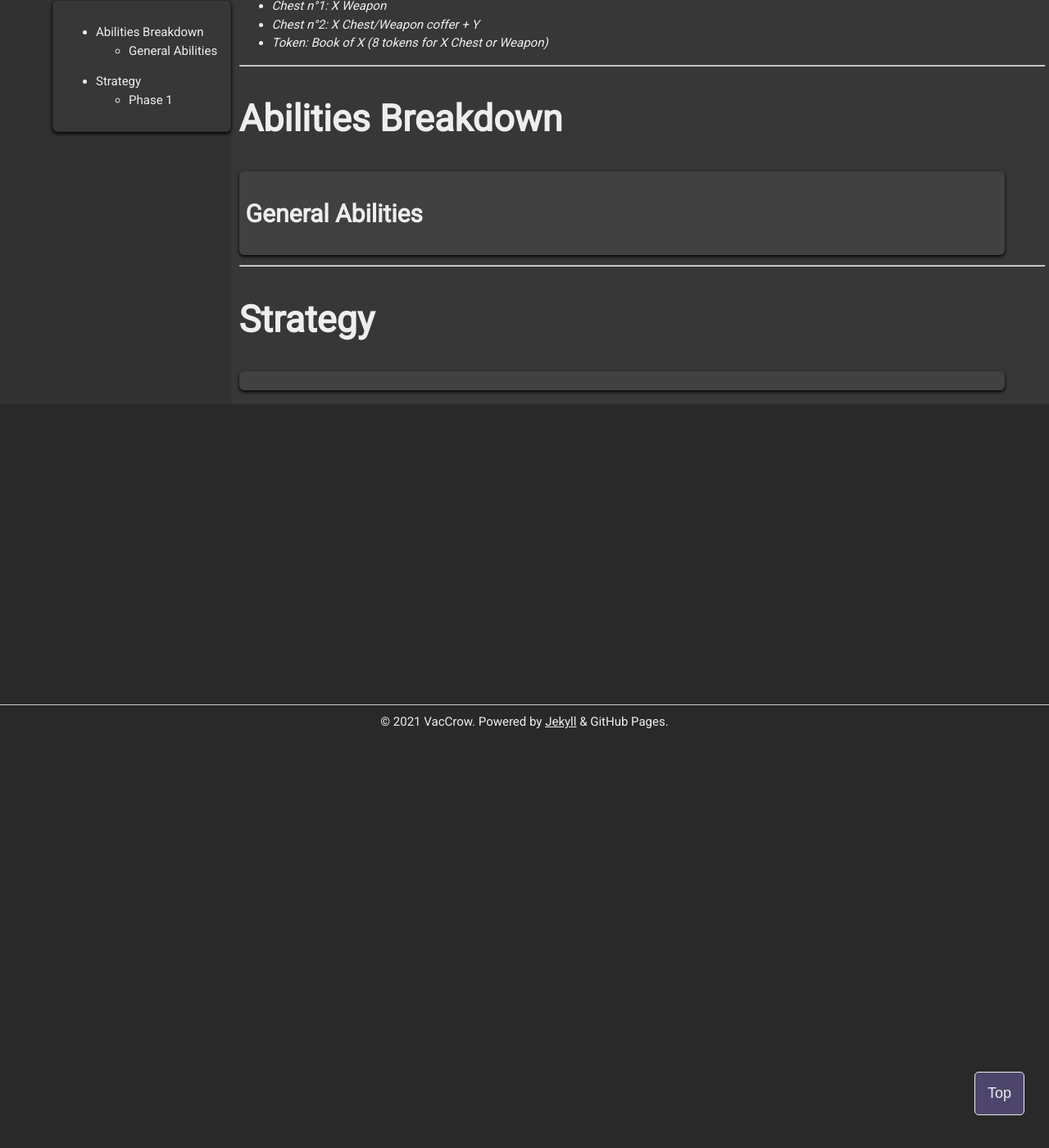
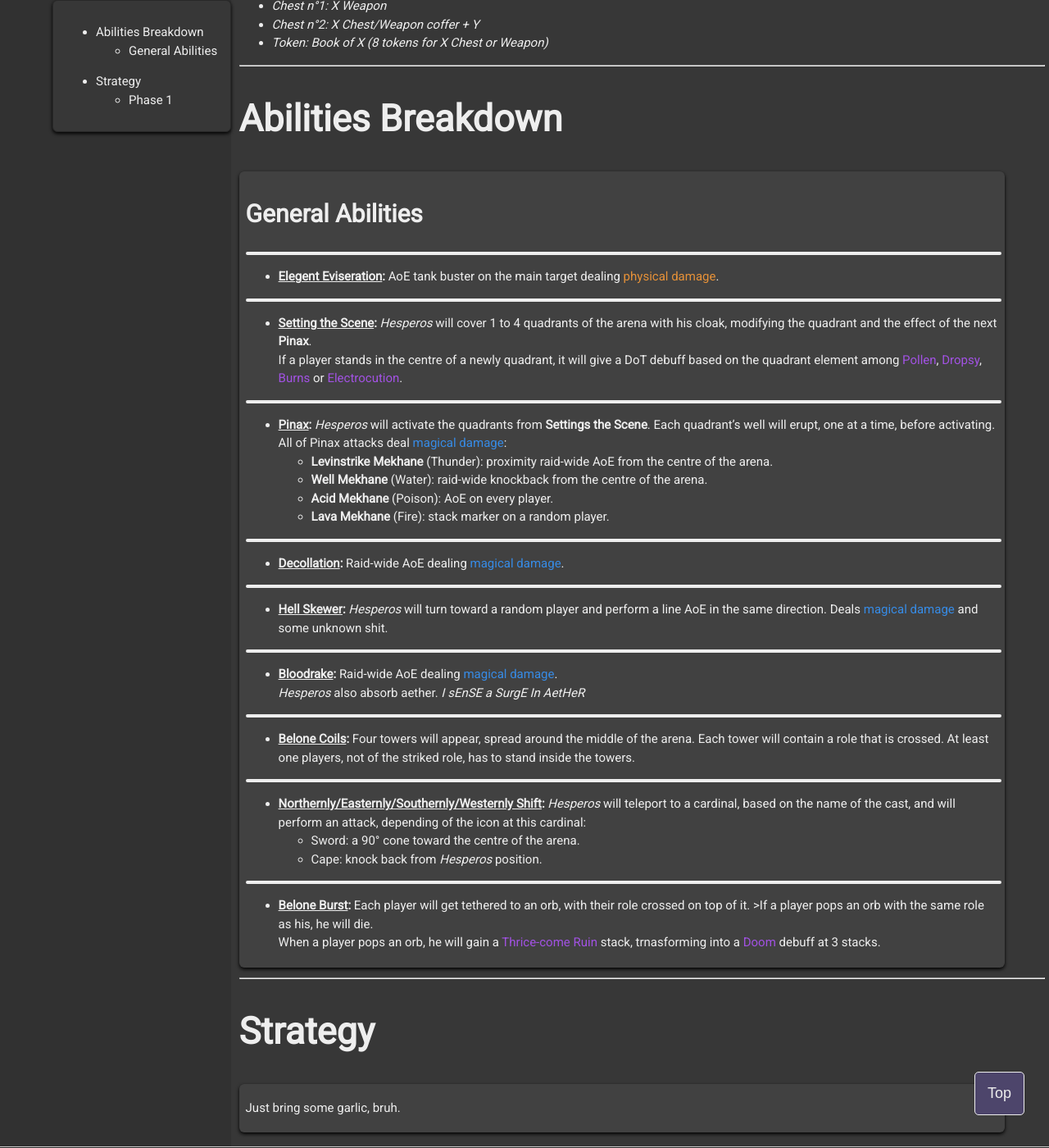
Before and after one commit to VacCrow/vaccrow.github.io, a Jekyll site: the page built from guides/savages/pandaemonium/P4S.md, in a window 1280 px wide and 1400 px high, scrolled down 499 px. Shown: the whole window at 82% size. Built offline with Jekyll 4.4.1, drawn with Linux system fonts in a browser that asks for light colours.

Commit message:
Completed p4s

```diff
--- a/guides/savages/pandaemonium/P4S.md
+++ b/guides/savages/pandaemonium/P4S.md
@@ -20,6 +20,59 @@ ___
 <div class="guideSection" markdown="1">
 <h2><a id="ABGeneral Abilities">General Abilities</a></h2>
 
+___
+
++ **<ins>Elegent Eviseration</ins>:**
+AoE tank buster on the main target dealing <span class="phys">physical damage</span>.
+
+___
+
++ **<ins>Setting the Scene</ins>:**
+*Hesperos* will cover 1 to 4 quadrants of the arena with his cloak, modifying the quadrant and the effect of the next **Pinax**.
+If a player stands in the centre of a newly quadrant, it will give a DoT debuff based on the quadrant element among <span class="speDebuff">Pollen</span>, <span class="speDebuff">Dropsy</span>, <span class="speDebuff">Burns</span> or <span class="speDebuff">Electrocution</span>.
+
+___
+
++ **<ins>Pinax</ins>:**
+*Hesperos* will activate the quadrants from **Settings the Scene**. Each quadrant's well will erupt, one at a time, before activating. All of Pinax attacks deal <span class="magic">magical damage</span>:
+	+ **Levinstrike Mekhane** (Thunder): proximity raid-wide AoE from the centre of the arena.
+	+ **Well Mekhane** (Water): raid-wide knockback from the centre of the arena.
+	+ **Acid Mekhane** (Poison): AoE on every player.
+	+ **Lava Mekhane** (Fire): stack marker on a random player.
+
+___
+
++ **<ins>Decollation</ins>:**
+Raid-wide AoE dealing <span class="magic">magical damage</span>.
+
+___
+
++ **<ins>Hell Skewer</ins>:**
+*Hesperos* will turn toward a random player and perform a line AoE in the same direction. Deals <span class="magic">magical damage</span> and some unknown shit.
+
+___
+
++ **<ins>Bloodrake</ins>:**
+Raid-wide AoE dealing <span class="magic">magical damage</span>.
+*Hesperos* also absorb aether. *I sEnSE a SurgE In AetHeR*
+
+___
+
++ **<ins>Belone Coils</ins>:**
+Four towers will appear, spread around the middle of the arena. Each tower will contain a role that is crossed. At least one players, not of the striked role, has to stand inside the towers.
+
+___
+
++ **<ins>Northernly/Easternly/Southernly/Westernly Shift</ins>:**
+*Hesperos* will teleport to a cardinal, based on the name of the cast, and will perform an attack, depending of the icon at this cardinal:
+	+ Sword: a 90° cone toward the centre of the arena.
+	+ Cape: knock back from *Hesperos* position.
+
+___
+
++ **<ins>Belone Burst</ins>:**
+Each player will get tethered to an orb, with their role crossed on top of it. >If a player pops an orb with the same role as his, he will die.
+When a player pops an orb, he will gain a <span class="speDebuff">Thrice-come Ruin</span> stack, trnasforming into a <span class="speDebuff">Doom</span> debuff at 3 stacks.
 
 </div>
 ___
@@ -28,4 +81,6 @@ ___
 <div class="guideSection" markdown="1">
 <a id="SPhase 1"></a>
 
+Just bring some garlic, bruh.
+
 </div>
```
Also changed, not shown: guides/savages/pandaemonium/P1S.md (+5 -3 lines), guides/savages/pandaemonium/P2S.md (+1 -1 lines), guides/savages/pandaemonium/P3S.md (+1 -1 lines).
